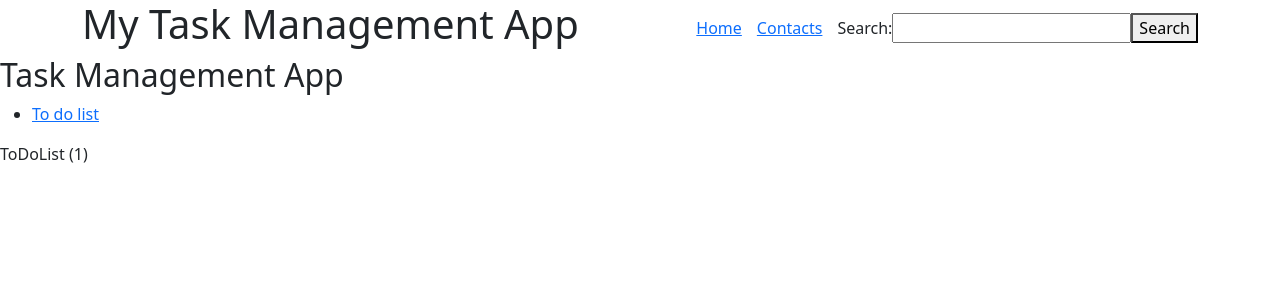
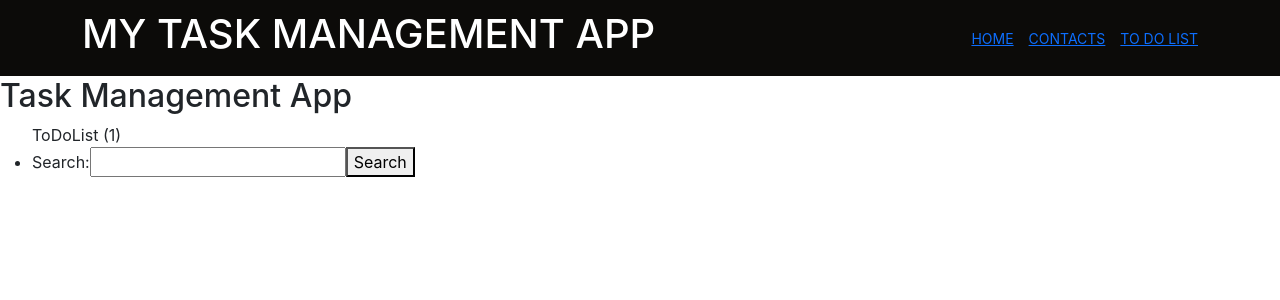
Before and after one commit to kamranvd/task-manage-web-app, a React (Create React App) app: page /#/todolist/1 in a window 1280 px wide. Shown: the top 300 px of the page. Built offline with nearby package versions, Linux system fonts and the light colour scheme.

Commit message:
Reconfigured the navigation and where the form will display on the todo page

```diff
--- a/src/App.js
+++ b/src/App.js
@@ -6,10 +6,13 @@ import ToDoList from './components/ToDoList/ToDoList';
 import Contacts from './components/Contacts/Contacts';
 
 function App() {
+
+
   return (
     <div className="App">
+    <Router>
       <header className="App-header">
-        <Router>
+
           <div className="navbarcontainer d-flex align-items-center">
               <div className="container position-relative d-flex align-items-center justify-content-between">
                 <h1 className="mysitebrandname">My Task Management App</h1>
@@ -17,34 +20,21 @@ function App() {
                     <ul>
                       <li><Link to="/">Home</Link></li>
                       <li><Link to="/contacts">Contacts</Link></li>
-                    <li>
-                        <form  className="form-search" id="searchForm" >
-                            <label>
-                                Search:
-                                <input type="text" name="search" id="searchInput" required />
-                            </label>
-                            <button className="btn-search" type="submit">Search</button>
-                        </form>
-                    </li>
+                      <li><Link to="/todolist">To do list</Link></li>
                     </ul>
                 </nav>
-
               </div>
-
           </div>
-
-            <h2>Task Management App</h2>
-            <ul>
-              <li><Link to="/todolist">To do list</Link></li>
-            </ul>
+      </header>
+      <main>
             <Routes>
               <Route exact path='/' element={<Home />} />
               <Route exact path='/todolist' element={<ToDoList />} />
               <Route path='/todolist/:postid' element={<ToDoList />} />
               <Route path='/contacts' element={<Contacts />} />
             </Routes>
+      </main>
     </Router>
-      </header>
     </div>
   );
 }
--- a/src/components/ToDoList/ToDoList.jsx
+++ b/src/components/ToDoList/ToDoList.jsx
@@ -9,7 +9,19 @@ export default function ToDoList(props) {
     const listId = postid ?? 'All';
   return (
     <div>
-        ToDoList ({ listId })
+        <h2>Task Management App</h2>
+            <ul>
+                ToDoList ({ listId })
+                <li>
+                    <form  className="form-search" id="searchForm" >
+                            <label>
+                                Search:
+                                <input type="text" name="search" id="searchInput" required />
+                            </label>
+                            <button className="btn-search" type="submit">Search</button>
+                        </form>
+                </li>
+            </ul>
     </div>
   )
 }
--- a/src/index.css
+++ b/src/index.css
@@ -11,7 +11,6 @@ code {
   font-family: source-code-pro, Menlo, Monaco, Consolas, 'Courier New',
     monospace;
 }
-
 
 /*
 *  Nav section
@@ -42,16 +41,16 @@ code {
 *  Header
 *
 */
-.header {
+.App-header {
   color: white;
   text-transform: uppercase;
   font-size: 14px;
-  border-radius: 50px;
+  /* border-radius: 50px; */
   transition: 0.3s;
   background: black
 }
 
-.header .navbarcontainer {
+.App-header .navbarcontainer {
   background-color: #0c0b09;
   min-height: 60px;
   padding: 10px 0px;
--- a/src/index.js
+++ b/src/index.js
@@ -1,10 +1,9 @@
 import React from 'react';
 import ReactDOM from 'react-dom/client';
-
-import './index.css';
 import App from './App';
 
 import '../node_modules/bootstrap/dist/css/bootstrap.min.css';
+import './index.css';
 
 const root = ReactDOM.createRoot(document.getElementById('root'));
 root.render(
```
Lines whose indentation alone changed are shown as unchanged.
